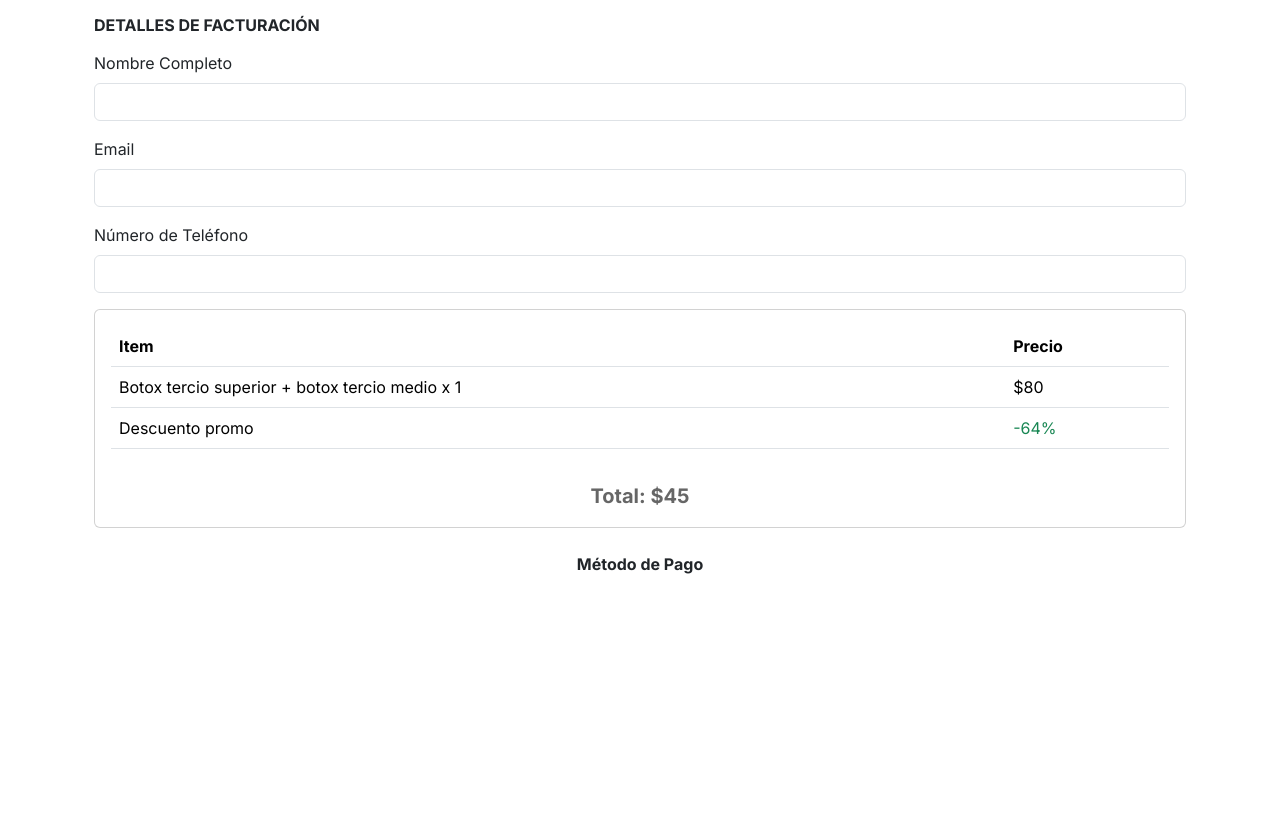
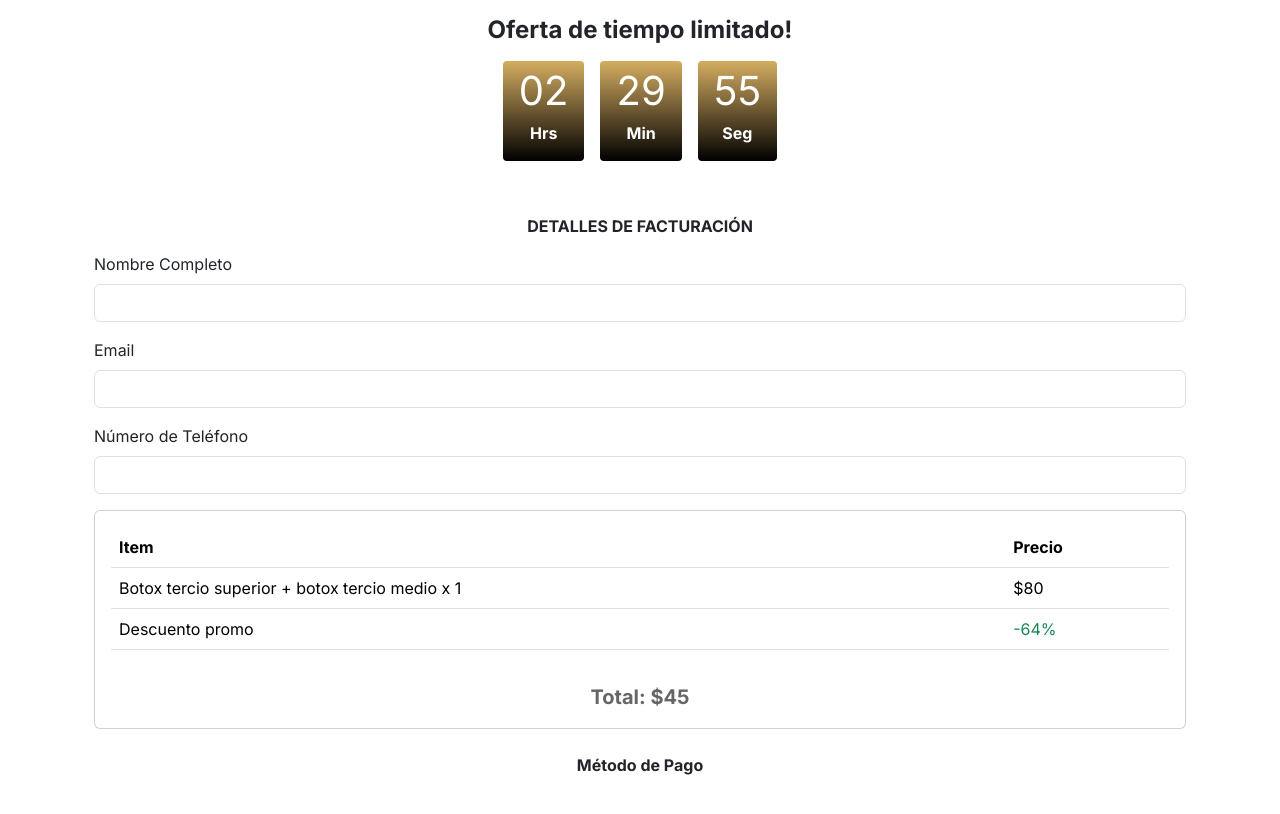
Before and after one commit to enzoaf99/jaim-inst, a Next.js app: page /shop in a window 1280 px wide. Shown: the top 814 px of the page. Built offline with nearby package versions, Linux system fonts and the light colour scheme.

Commit message:
improvements varios

```diff
--- a/src/app/shop/page.jsx
+++ b/src/app/shop/page.jsx
@@ -86,10 +86,63 @@ export default function Shop() {
         }
     };
 
+    useEffect(() => {
+        let totalTime = 9000;
+
+        function updateClock() {
+            let hours = Math.floor(totalTime / 3600); // Obtener las horas
+            let minutes = Math.floor((totalTime % 3600) / 60); // Obtener los minutos
+            let seconds = totalTime % 60; // Obtener los segundos
+
+            // Actualizar todos los elementos con la clase 'countdown-minutes'
+            let minuteElements = document.getElementsByClassName('countdown-minutes');
+            for (let i = 0; i < minuteElements.length; i++) {
+                minuteElements[i].innerHTML = minutes.toString().padStart(2, '0');
+            }
+
+            // Actualizar todos los elementos con la clase 'countdown-seconds'
+            let secondElements = document.getElementsByClassName('countdown-seconds');
+            for (let j = 0; j < secondElements.length; j++) {
+                secondElements[j].innerHTML = seconds.toString().padStart(2, '0');
+            }
+
+            // Actualizar todos los elementos con la clase 'countdown-hours'
+            let hoursElements = document.getElementsByClassName('countdown-hours');
+            for (let j = 0; j < hoursElements.length; j++) {
+                hoursElements[j].innerHTML = hours.toString().padStart(2, '0');
+            }
+
+            if (totalTime === 0) {
+            } else {
+                totalTime -= 1;
+                setTimeout(updateClock, 1000);
+            }
+        }
+
+        updateClock();
+    })
+
     return (
         <>
             <div className={'container pt-3 ps-4 pe-4'}>
-                <h4 className={"fw-bold text-uppercase fs-6"}>Detalles de facturación</h4>
+
+                <h4 className={'text-center fw-bold'}>Oferta de tiempo limitado!</h4>
+                <div className="d-flex justify-content-center pb-4 mb-4">
+                    <div className="m-2 ps-3 pe-3 bg-jaim-primary text-center rounded-1">
+                        <span className="fs-1 text-white countdown-hours"></span>
+                        <p className="text-white fw-bolder">Hrs</p>
+                    </div>
+                    <div className="m-2 ps-3 pe-3 bg-jaim-primary text-center rounded-1">
+                        <span className="fs-1 text-white countdown-minutes"></span>
+                        <p className="text-white fw-bolder">Min</p>
+                    </div>
+                    <div className="m-2 ps-3 pe-3 bg-jaim-primary text-center rounded-1">
+                        <span className="fs-1 text-white countdown-seconds"></span>
+                        <p className="text-white fw-bolder">Seg</p>
+                    </div>
+                </div>
+
+                <h4 className={"fw-bold text-uppercase fs-6 text-center"}>Detalles de facturación</h4>
 
                 {/* Campos adicionales */}
                 <div className={"mt-3"}>
@@ -174,9 +227,9 @@ export default function Shop() {
                         <p className={"fw-bolder pb-1"}>
                             Método de Pago
                         </p>
-                        <PayPalScriptProvider options={{ clientId: paypalclientid }}>
+                        <PayPalScriptProvider options={{clientId: paypalclientid}}>
                             <PayPalButtons
-                                style={{ color: "blue" }}
+                                style={{color: "blue"}}
                                 createOrder={async () => {
                                     const res = await fetch("/api/checkout", {
                                         method: "POST",
@@ -212,7 +265,8 @@ export default function Shop() {
                                 <h5 className="card-title">Felicitaciones por tu compra {billingInfo.fullName}!</h5>
                                 <div className={"card-body"}>
                                     <p>Te redirigimos a nuestro WhatsApp para finalizar con la compra.</p>
-                                    <p className={"fw-light"}>(Tambien te enviaremos un correo a <span className={"text-muted"}>{billingInfo.email}</span>)</p>
+                                    <p className={"fw-light"}>(Tambien te enviaremos un correo a <span
+                                        className={"text-muted"}>{billingInfo.email}</span>)</p>
                                 </div>
                             </div>
                         </div>
--- a/src/app/shop/style.css
+++ b/src/app/shop/style.css
@@ -14,3 +14,7 @@ body{
     background-color: rgba(0, 0, 0, 0.5); /* Fondo semi-transparente */
     z-index: 1000; /* Asegura que la tarjeta de confirmación esté sobre el resto del contenido */
 }
+.bg-jaim-primary {
+    background-color: transparent;
+    background-image: linear-gradient(180deg,#d5ad61 0%,#000 100%);
+}
--- a/src/component/botox/Hero.jsx
+++ b/src/component/botox/Hero.jsx
@@ -44,7 +44,7 @@ function Hero() {
                     </div>
                     <div className="col-sm-10 pt-4">
                         <div className="ratio ratio-16x9">
-                            <iframe src="https://www.youtube.com/embed/Kutz0UJExSU?rel=0&controls=0"
+                            <iframe src="https://www.youtube.com/embed/T5i0KeQZ59U?rel=0&controls=0"
                                     title="YouTube video"
                                     allowFullScreen></iframe>
                         </div>
--- a/src/component/botox/Offer.jsx
+++ b/src/component/botox/Offer.jsx
@@ -55,7 +55,7 @@ function Offer() {
                     <p className={"text-white fs-5"}>Comprando hoy también recibís GRATIS</p>
                     <h3 className={"text-white fw-bold"}>CURSO BOTOX TERCIO MEDIO</h3>
                     <p className={"text-white fw-light text-uppercase bg-danger"}>
-                        ACCESO INMEDIATO CON 64% de descuento
+                        ACCESO INMEDIATO CON 45% de descuento
                     </p>
 
                     <p className={"fw-light fs-6"}>ÚLTIMO DÍA CON DESCUENTO DE 80 dólares</p>
```
